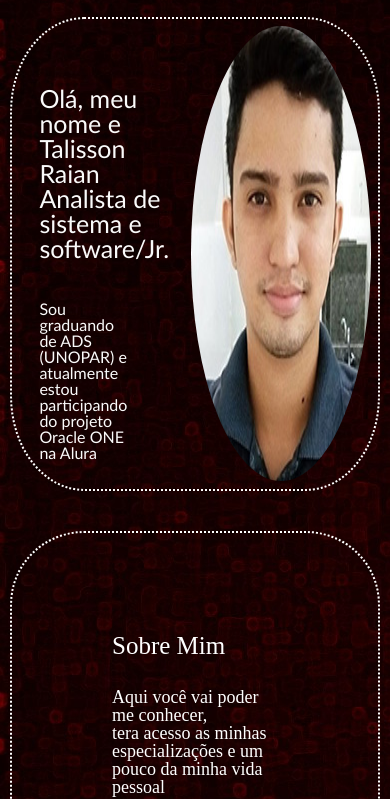
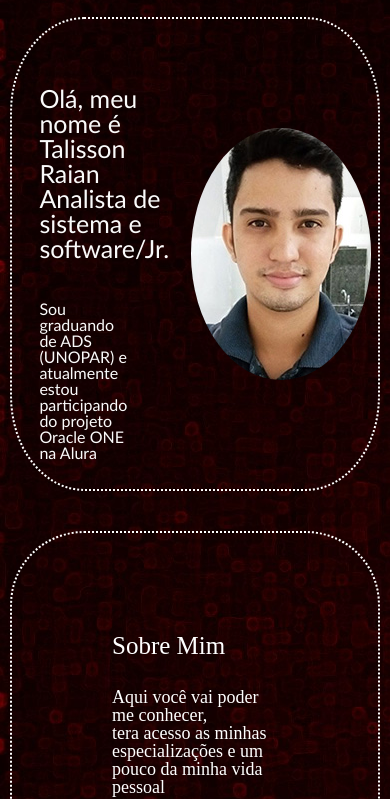
Before and after one commit to TalissonRaian/sitetalisraian, a plain HTML site: page index.html in a window 390 px wide. Shown: the part 61-860 px from the top of the page. Drawn offline with Linux system fonts and the light colour scheme.

Commit message:
ajustes1.0

```diff
--- a/index.html
+++ b/index.html
@@ -32,7 +32,7 @@
      <div class="mnmobil">
          <div class="pai">
              <div class="bio">
-                 <h1 class="titulobio">Olá, meu nome e Talisson Raian Analista de sistema e software/Jr.</h1>
+                 <h1 class="titulobio">Olá, meu nome é Talisson Raian Analista de sistema e software/Jr.</h1>
                  <p class="apresent">Sou graduando de ADS (UNOPAR) e atualmente estou participando do projeto Oracle ONE na Alura</p>
                  <ul class="redes">
                     <a href=""class="redeslist"><li>GitHub <img src="imagens/favicon-16x16.png" alt="github"></li></a>
--- a/pag.css
+++ b/pag.css
@@ -38,7 +38,7 @@ a{
 button{
     display: none;
 }
-@media only screen and (max-width: 600px) {
+@media only screen and (max-width: 600px){
     .btn{
         background-color: transparent; /* Blue background */
         border: none; /* Remove borders */
@@ -74,7 +74,7 @@ button{
         margin: 0 10px 0;
     }
 
-    }
+
     .sobremim{
      flex-direction: column;
 
@@ -83,10 +83,15 @@ button{
         display: none;
 
     }
+    .fotoperfil{
+        margin: auto;
+    }
 
-  }
+}
 
-  .btn:hover {
+
+
+.btn:hover {
     background-color: rgb(136, 54, 48);
   }
 
```
